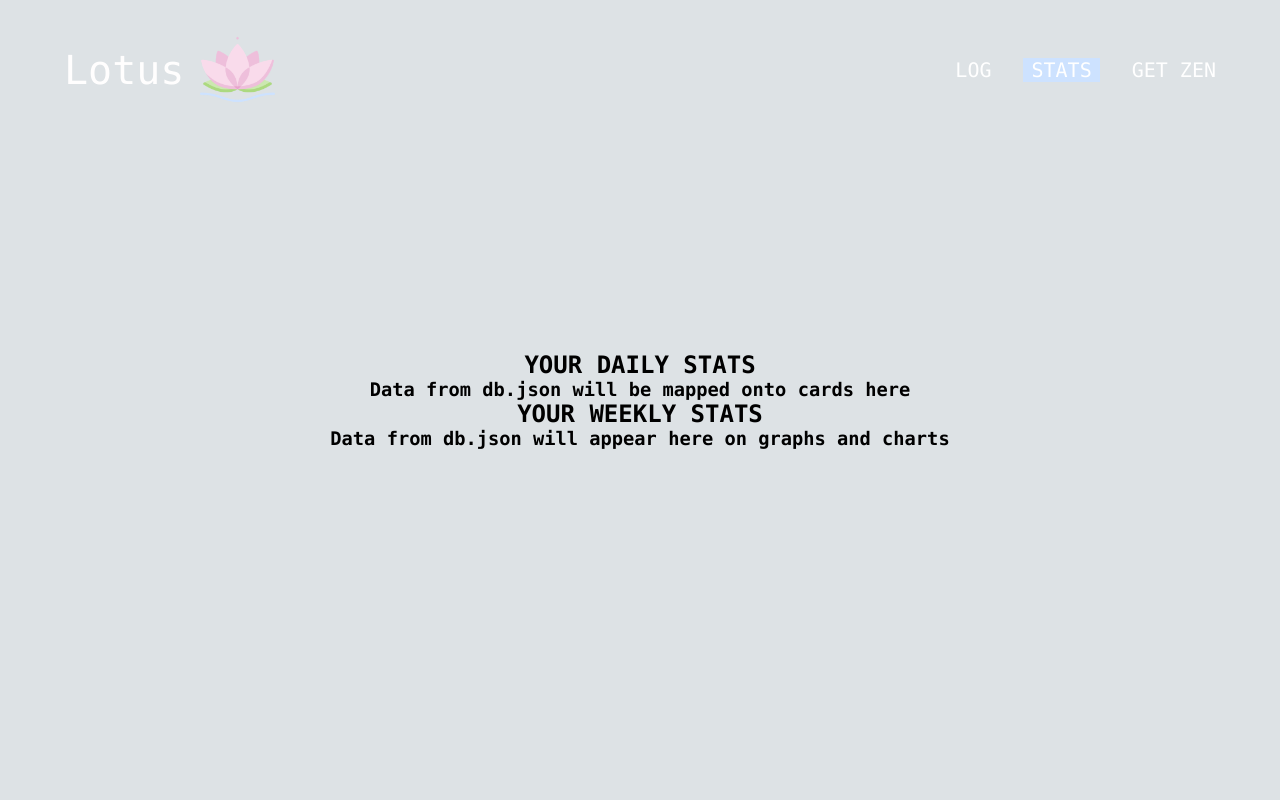
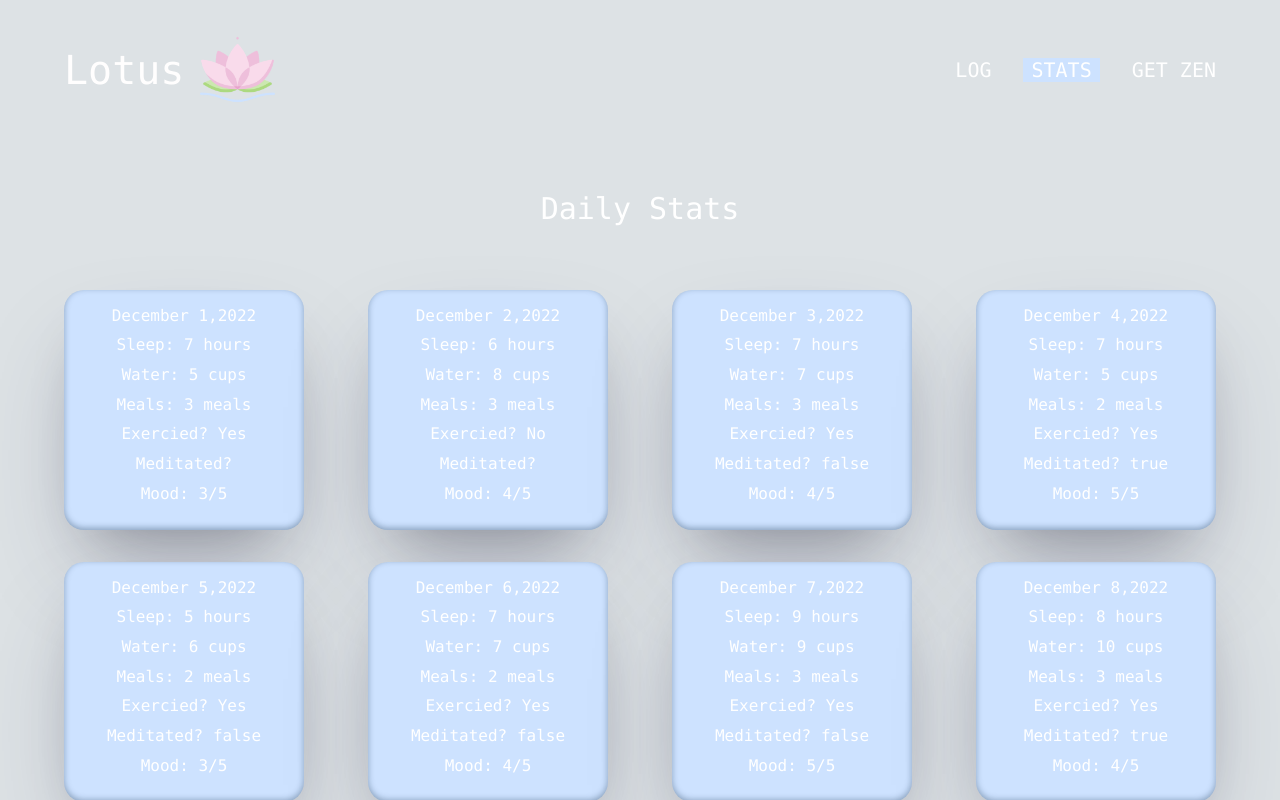
Before and after one commit to veronique-cadet/Phase-2-Group-Project, a React (Create React App) app: page /stats in a window 1280 px wide. Built offline with nearby package versions, Linux system fonts and the light colour scheme; data requests are answered from the project's data file.

Commit message:
added daily cards

```diff
--- a/db.json
+++ b/db.json
@@ -1,5 +1,5 @@
 {
-  "pokemon": [
+  "logs": [
     {
       "id": 1,
       "date": {
@@ -10,8 +10,8 @@
       "sleep": 7,
       "water": 5,
       "meals": 3,
-      "Exercise": "true",
-      "Meditation": "false",
+      "Exercise": true,
+      "Meditation": false,
       "Mood": "3"
     },
     {
@@ -24,8 +24,8 @@
       "sleep": 6,
       "water": 8,
       "meals": 3,
-      "Exercise": "true",
-      "Meditation": "false",
+      "Exercise": false,
+      "Meditation": false,
       "Mood": "4"
     },
     {
@@ -420,5 +420,5 @@
       "Meditation": "true",
       "Mood": "4"
     }
-        ]
+  ]
 }
--- a/src/App.css
+++ b/src/App.css
@@ -88,6 +88,7 @@ nav a.active {
   flex-direction: column;
   text-align: center;
   padding: 1rem;
+  overflow: scroll;
 }
 
 .form {
@@ -153,3 +154,39 @@ nav a.active {
   color: rgb(255, 255, 255);
   font-size: 15px;
 }
+
+.quote {
+  color: rgb(255, 255, 255);
+  font-size: 20px;
+  font-weight: 500;
+  margin-top: 8rem;
+  margin-bottom: 1rem;
+}
+
+.daily-stats {
+  text-align: center;
+  border: grey solid 1px;
+  padding: 1rem;
+  width: 15rem;
+  height: 15rem;
+  display: inline-grid;
+  margin: 1rem 2rem;
+  box-shadow: rgba(50, 50, 93, 0.25) 0px 50px 100px -20px,
+    rgba(0, 0, 0, 0.3) 0px 30px 60px -30px,
+    rgba(10, 37, 64, 0.35) 0px -2px 6px 0px inset;
+  background-color: #cde2ff;
+  border: #cde2ff;
+  border-radius: 20px;
+  color: rgb(255, 255, 255);
+}
+
+.daily-container {
+  margin-top: 115rem;
+}
+
+.daily-title {
+  color: rgb(255, 255, 255);
+  font-size: 30px;
+  font-weight: 500;
+  margin-bottom: 3rem;
+}
--- a/src/components/DailyStats.jsx
+++ b/src/components/DailyStats.jsx
@@ -1,8 +1,17 @@
-const DailyStats = () => {
+import { useState } from "react";
+
+const DailyStats = ({ log, date }) => {
   return (
-    <div>
-      <h2>YOUR DAILY STATS</h2>
-      <h3>Data from db.json will be mapped onto cards here</h3>
+    <div className="daily-stats">
+      <p>
+        {date.month} {date.day},{date.year}
+      </p>
+      <p>Sleep: {log.sleep} hours</p>
+      <p>Water: {log.water} cups</p>
+      <p>Meals: {log.meals} meals</p>
+      <p>Exercied? {log.Exercise ? "Yes" : "No"}</p>
+      <p>Meditated? {log.Meditation}</p>
+      <p>Mood: {log.Mood}/5</p>
     </div>
   );
 };
--- a/src/components/Log.jsx
+++ b/src/components/Log.jsx
@@ -4,6 +4,9 @@ import "react-range-slider-input/dist/style.css";
 const Log = () => {
   return (
     <div className="other-pages">
+      {/* <h2 className="quote">
+        “Everything you can imagine is real.”―Pablo Picasso
+      </h2> */}
       <form className="form">
         <p className="form-title">Log</p>
         <label className="form-text" for="sleep">
--- a/src/components/Stats.jsx
+++ b/src/components/Stats.jsx
@@ -1,10 +1,26 @@
 import DailyStats from "./DailyStats";
 import WeeklyStats from "./WeeklyStats";
+import { useEffect, useState } from "react";
 
 const Stats = () => {
+  const [logs, setLogs] = useState([]);
+
+  useEffect(() => {
+    fetch("http://localhost:3005/logs")
+      .then((response) => response.json())
+      .then((data) => setLogs(data));
+  }, []);
+
+  const dailyLogs = logs.map((log) => {
+    return <DailyStats log={log} key={log.id} date={log.date} />;
+  });
+
   return (
     <div className="other-pages">
-      <DailyStats />
+      <div className="daily-container">
+        <h1 className="daily-title">Daily Stats</h1>
+        {dailyLogs}
+      </div>
       <WeeklyStats />
     </div>
   );
--- a/src/components/WeeklyStats.jsx
+++ b/src/components/WeeklyStats.jsx
@@ -1,8 +1,8 @@
 const WeeklyStats = () => {
   return (
     <div>
-      <h2>YOUR WEEKLY STATS</h2>
-            <h3>Data from db.json will appear here on graphs and charts</h3>
+      {/* <h2>YOUR WEEKLY STATS</h2>
+            <h3>Data from db.json will appear here on graphs and charts</h3> */}
     </div>
   );
 };
```
